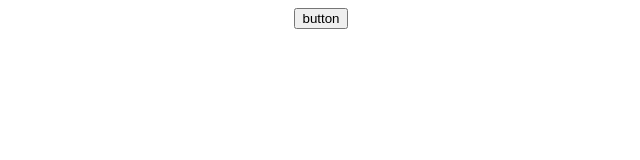
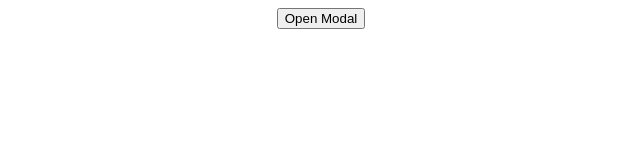
Before and after one commit to deepak91144/modal.github.io, a plain HTML site: page index.html in a window 1280 px wide. Shown: the full height of the page, 319-959 px from the left. Drawn offline with nearby package versions, Linux system fonts and the light colour scheme.

Commit message:
change text of button

```diff
--- a/index.html
+++ b/index.html
@@ -14,7 +14,7 @@
 	</head>
 	<body>
 		<div class="btn-container">
-			<button class="btn">button</button>
+			<button class="btn">Open Modal</button>
 		</div>
 		<div class="container" id="con">
 			<div class="modal">
```
